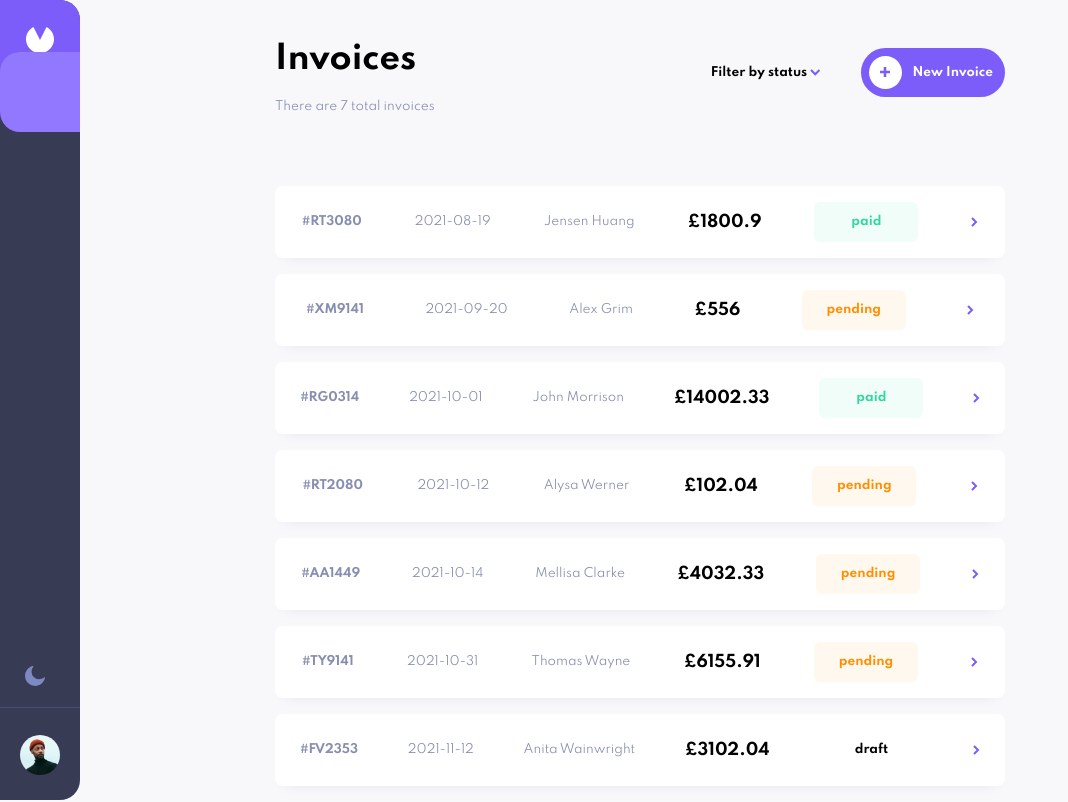
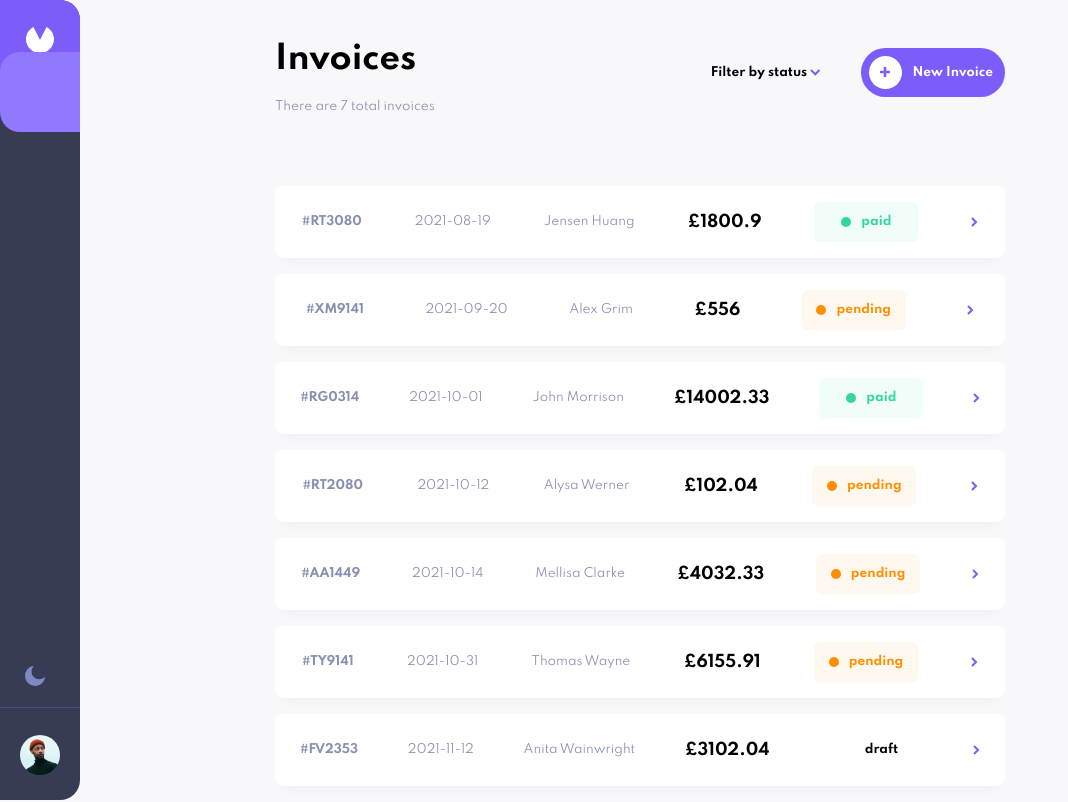
Before and after one commit to NathanNunana/invoice-app, a React (Create React App) app: page / in a window 1280 px wide. Shown: the whole page, without its empty margins (0-1068 px from the left). Built offline with nearby package versions, Linux system fonts and the light colour scheme.

Commit message:
status button

```diff
--- a/package.json
+++ b/package.json
@@ -7,6 +7,7 @@
     "@testing-library/react": "^13.4.0",
     "@testing-library/user-event": "^13.5.0",
     "axios": "^1.3.6",
+    "netlify-cli": "^14.2.1",
     "react": "^18.2.0",
     "react-dom": "^18.2.0",
     "react-router-dom": "^6.10.0",
--- a/src/components/StatusButton/StatusButton.css
+++ b/src/components/StatusButton/StatusButton.css
@@ -10,3 +10,9 @@
   font-size: 12px;
   line-height: 15px;
 }
+.dot{
+  border-radius: 50px;
+  height: 10px;
+  width: 10px;
+  margin-right: 10px;
+}
--- a/src/components/StatusButton/StatusButton.js
+++ b/src/components/StatusButton/StatusButton.js
@@ -15,6 +15,18 @@ const StatusButton = ({ status }) => (
           }
     }
   >
+    <div
+      className="dot"
+      style={
+        status.toLowerCase().trim() === "paid"
+          ? { background: "#33D69F" }
+          : status.toLowerCase().trim() === "pending"
+          ? { background: "#FF8F00" }
+          : {
+              background: "var(--font-color-white)",
+            }
+      }
+    ></div>
     {status}
   </div>
 );
--- a/src/pages/ViewInvoice/ViewInvoice.css
+++ b/src/pages/ViewInvoice/ViewInvoice.css
@@ -71,6 +71,7 @@
 }
 .price-card-wrapper {
   margin: 45px 48px 0px 48px;
+  margin-bottom: 20px;
 }
 .invoice-table {
   width: 634px;
@@ -178,3 +179,6 @@
   border: none;
   cursor: pointer;
 }
+.spacer{
+  padding: 10px;
+}
--- a/src/pages/ViewInvoice/ViewInvoice.js
+++ b/src/pages/ViewInvoice/ViewInvoice.js
@@ -312,6 +312,9 @@ const ViewInvoiceContent = ({ state }) => (
           <p>Amount Due</p>
           <h5>£{state.total}</h5>
         </div>
+        <div className="spacer">
+
+        </div>
       </div>
     </div>
   </>
```
Also changed, not shown: 1 other file (tests, documents, lock files or other folders).
